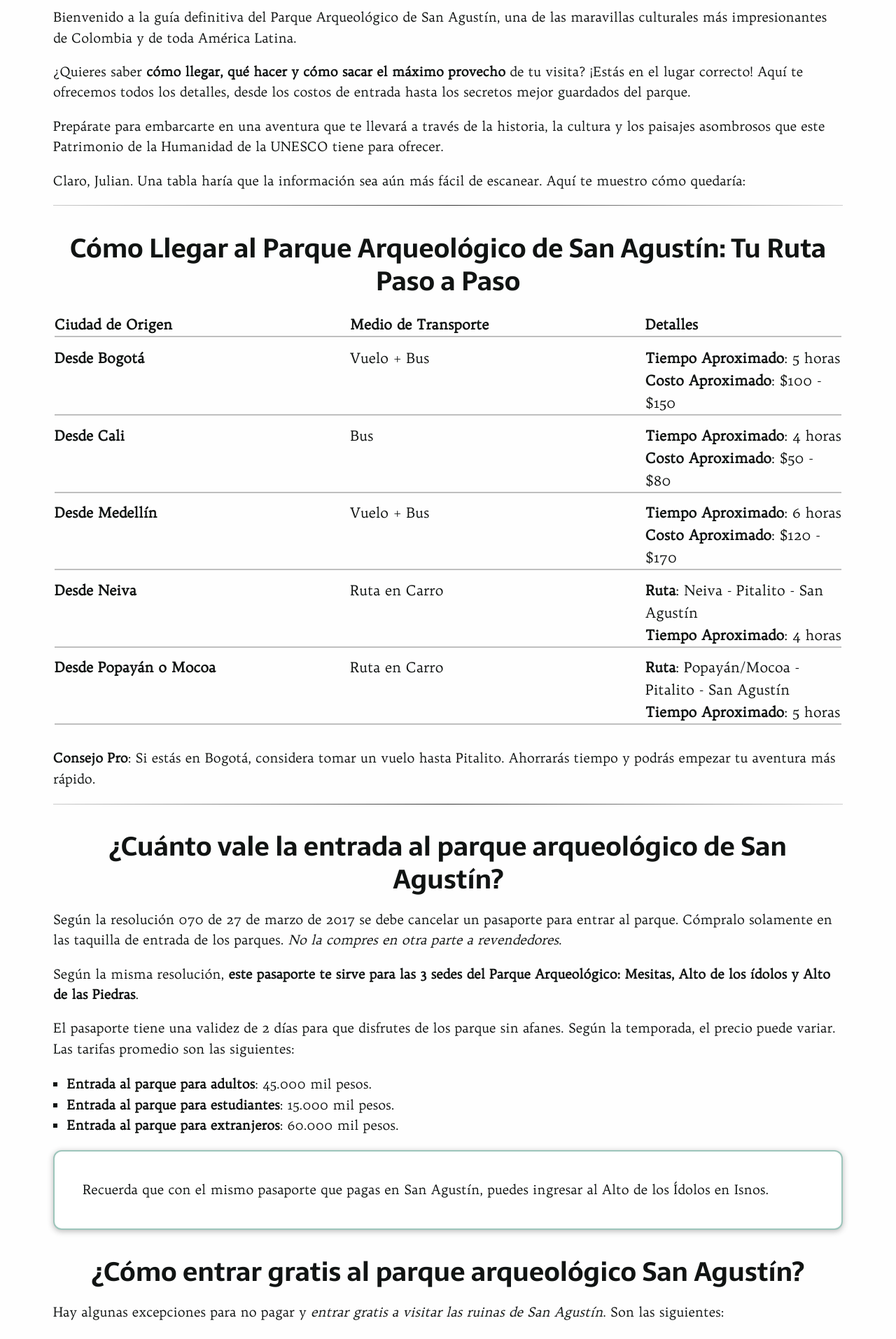
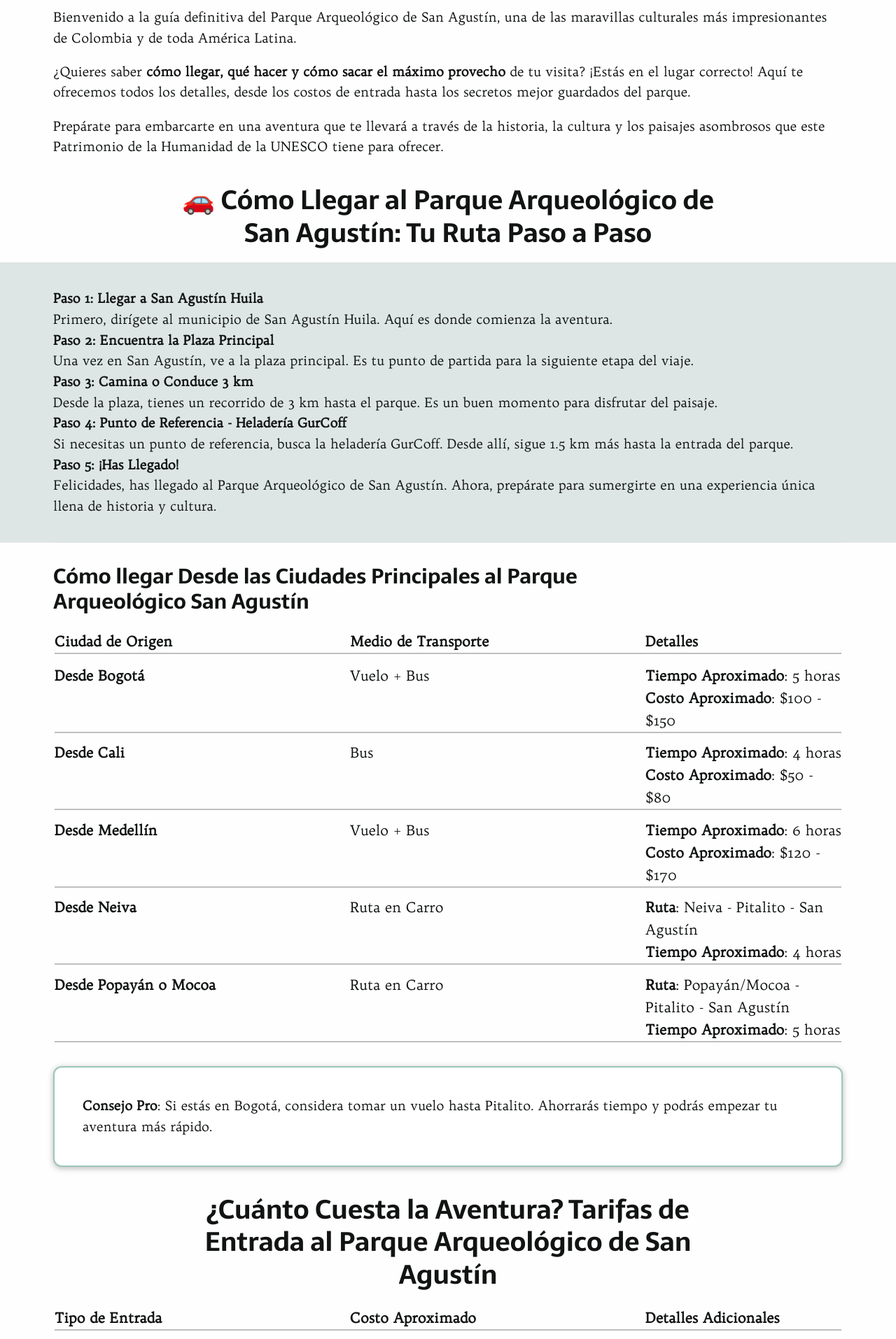
Before and after one commit to Klerpson/vacacionesopitas, a Jekyll site: the page built from _posts/2023-04-02-parque-arqueologico-san-agustin.md, in a window 1280 px wide. Shown: the part 1236-3150 px from the top of the page at 70% size. Built offline with Jekyll 4.4.1, drawn with Linux system fonts in a browser that asks for light colours; some web fonts are replaced; some of the changed text lies outside the part shown.

Commit message:
parque update

```diff
--- a/_posts/2023-04-02-parque-arqueologico-san-agustin.md
+++ b/_posts/2023-04-02-parque-arqueologico-san-agustin.md
@@ -23,11 +23,21 @@ Bienvenido a la guía definitiva del Parque Arqueológico de San Agustín, una d
 
 Prepárate para embarcarte en una aventura que te llevará a través de la historia, la cultura y los paisajes asombrosos que este Patrimonio de la Humanidad de la UNESCO tiene para ofrecer.
 
-Claro, Julian. Una tabla haría que la información sea aún más fácil de escanear. Aquí te muestro cómo quedaría:
+## 🚗 Cómo Llegar al Parque Arqueológico de San Agustín: Tu Ruta Paso a Paso
 
----
+**Paso 1: Llegar a San Agustín Huila**
+Primero, dirígete al municipio de San Agustín Huila. Aquí es donde comienza la aventura.
+**Paso 2: Encuentra la Plaza Principal**
+Una vez en San Agustín, ve a la plaza principal. Es tu punto de partida para la siguiente etapa del viaje.
+**Paso 3: Camina o Conduce 3 km**
+Desde la plaza, tienes un recorrido de 3 km hasta el parque. Es un buen momento para disfrutar del paisaje.
+**Paso 4: Punto de Referencia - Heladería GurCoff**
+Si necesitas un punto de referencia, busca la heladería GurCoff. Desde allí, sigue 1.5 km más hasta la entrada del parque.
+**Paso 5: ¡Has Llegado!**
+Felicidades, has llegado al Parque Arqueológico de San Agustín. Ahora, prepárate para sumergirte en una experiencia única llena de historia y cultura.
+{:class="seccion"}
 
-## Cómo Llegar al Parque Arqueológico de San Agustín: Tu Ruta Paso a Paso
+### Cómo llegar Desde las Ciudades Principales al Parque Arqueológico San Agustín
 
 | Ciudad de Origen  | Medio de Transporte | Detalles |
 |-------------------|---------------------|----------|
@@ -37,50 +47,54 @@ Claro, Julian. Una tabla haría que la información sea aún más fácil de esca
 | **Desde Neiva**   | Ruta en Carro       | **Ruta**: Neiva - Pitalito - San Agustín<br>**Tiempo Aproximado**: 4 horas |
 | **Desde Popayán o Mocoa** | Ruta en Carro | **Ruta**: Popayán/Mocoa - Pitalito - San Agustín<br>**Tiempo Aproximado**: 5 horas |
 
-**Consejo Pro**: Si estás en Bogotá, considera tomar un vuelo hasta Pitalito. Ahorrarás tiempo y podrás empezar tu aventura más rápido.
+>**Consejo Pro**: Si estás en Bogotá, considera tomar un vuelo hasta Pitalito. Ahorrarás tiempo y podrás empezar tu aventura más rápido.
+
+## ¿Cuánto Cuesta la Aventura? Tarifas de Entrada al Parque Arqueológico de San Agustín
+
+| Tipo de Entrada        | Costo Aproximado  | Detalles Adicionales |
+|------------------------|-------------------|----------------------|
+| **Adultos**            | 45,000 COP        | Acceso a todas las áreas del parque |
+| **Estudiantes**        | 15,000 COP        | Debes mostrar tu carnet estudiantil |
+| **Extranjeros**        | 60,000 COP        | Acceso a todas las áreas del parque |
+| **Entrada Gratuita**   | 0 COP             | **Niños menores de 12 años, adultos mayores de 62, personas de la región y miembros de comunidades indígenas** |
+
+**Nota**: Los precios pueden variar según la temporada. El pasaporte tiene una validez de 2 días para que disfrutes del parque sin afanes.
+
+>Recuerda que con el mismo pasaporte que pagas en San Agustín, puedes ingresar al Alto de los Ídolos en Isnos.
+
+### ¿Cómo entrar gratis al parque arqueológico San Agustín?
+
+¿Te gustaría **entrar gratis al parque arqueológico de San Agustín Huila**? Es muy fácil:
+
+* 🥳 **Los viernes que coinciden con el último viernes de cada mes, el parque permite entrar gratis al parque todo el día**.
+* Ven desde temprano, porque solo permiten entrar hasta las 3 p.m.
+{:class="seccion"}
+
+Tienes razón, Julian. Me emocioné con las tablas, pero hay otras formas de presentar la info de manera clara y concisa. Para los horarios, podríamos usar una lista con iconos o simplemente resaltar la información clave con negritas y bullet points. Aquí te muestro cómo quedaría con bullet points:
 
 ----
 
-## ¿Cuánto vale la entrada al parque arqueológico de San Agustín?
+## Horarios del Parque Arqueológico de San Agustín: Planifica Tu Visita 🕒
 
-Según la resolución 070 de 27 de marzo de 2017 se debe cancelar un pasaporte para entrar al parque. Cómpralo solamente en las taquilla de entrada de los parques. *No la compres en otra parte a revendedores*.
+- **Abierto de Lunes a Domingo**: De 8:00 a.m. a 4:00 p.m.
+  - 🚨 **Excepción**: Cerrado los martes en temporada baja.
 
-Según la misma resolución, **este pasaporte te sirve para las 3 sedes del Parque Arqueológico: Mesitas, Alto de los ídolos y Alto de las Piedras**.
+- **Temporada Alta**: ¡Buenas noticias! El parque está abierto todos los días de 8:00 a.m. a 4:00 p.m.
 
-El pasaporte tiene una validez de 2 días para que disfrutes de los parque sin afanes. Según la temporada, el precio puede variar. Las tarifas promedio son las siguientes:
+**Nota Rápida**: En temporada alta, no hay días de cierre. En temporada baja, el parque cierra los martes. Así que planea tu visita en consecuencia.
 
-* **Entrada al parque para adultos**: 45.000 mil pesos.
-* **Entrada al parque para estudiantes**: 15.000 mil pesos.
-* **Entrada al parque para extranjeros**: 60.000 mil pesos.
+----
 
->Recuerda que con el mismo pasaporte que pagas en San Agustín, puedes ingresar al Alto de los Ídolos en Isnos.
-
-## ¿Cómo entrar gratis al parque arqueológico San Agustín?
-
-Hay algunas excepciones para no pagar y *entrar gratis a visitar las ruinas de San Agustín*. Son las siguientes:
-
-* Niños menores de 12 años
-* Adultos mayores de 62 años
-* Personas oriundas de la región
-* Miembros de comunidades indígenas
-
-### Horarios del parque arqueológico
-
->**¿Te gustaría obtener la mejor guía de viajes por Colombia?**
-Planea tus próximos viajes y *disfrútalos con seguridad y tranquilidad*.
-[Compra la Guía turística de Colombia](https://go.hotmart.com/M80153395U "Comprar la guía turística de Colombia."){:rel="nofollow noopener noreferrer" target="_blank"}
-
-De acuerdo a la página oficial, **el parque arqueológico de San Agustín abre a las 8:00 a.m. y la atención al público termina a las 4:00 p.m.**
-
-Además, hay que tener en cuenta que en temporada normal *el parque arqueológico no abre los días martes*. En la temporada alta sí atienden toda la semana.
-
-### Descubre las zonas menos conocidas del parque
+## Descubre las zonas menos conocidas del parque
 
 No te quedes solo con lo básico. Aquí tienes una lista para explorar las joyas escondidas del parque:
 
 * **Bosque de las Estatuas**: Esculturas misteriosas en un entorno natural.
 * **Fuente de Lavapatas**: Grabados en roca junto a un arroyo tranquilo.
 * **Alto de los Ídolos**: Menos concurrido pero igual de impresionante.
+
+{% include img-post.html webps="parque-arqueologico-tumbas-376.webp" webpb="parque-arqueologico-tumbas-800.webp" alt="Tumba en el Parque San Agustín" title="Tumba parque arqueológico san agustin" %}
+*Uno de los montículos funerarios del parque*
 
 ### Enriquece tu visita con estos recursos
 
@@ -94,23 +108,16 @@ Para que tu experiencia sea completa, aquí tienes una lista de recursos que te
 
 ## Pero, ¿Qué es el Parque de San Agustín?
 
->En el artículo "La magia de San Agustín Huila" encontrarás más información sobre cómo llegar hasta San Agustín. Haz clic en el botón para leerlo.
-[La magia de San Agustín Huila]({{'turismo-san-agustin/san-agustin-huila-magia-aventura-extrema'|relative_url}} "San Agustín Huila"){:target="_blank"}
-
 **El parque arqueológico de San Agustín es una hermosa reserva natural con aproximadamente 2.000 Km2** de extensión. Es un lugar de gran importancia cultural y turística. Fue **declarado Patrimonio de la Humanidad por la UNESCO**.
 
 Muchos turistas visitan el parque cada año para ver las esculturas, las lajas de piedra talladas y yacimientos arqueológicos, y para aprender más sobre la historia y la cultura de la región.
 
+>En el artículo "La magia de San Agustín Huila" encontrarás más información sobre cómo llegar hasta San Agustín. Haz clic en el botón para leerlo.
+[La magia de San Agustín Huila]({{'turismo-san-agustin/san-agustin-huila-magia-aventura-extrema'|relative_url}} "San Agustín Huila"){:target="_blank" class="botones boton_1"}
+
 **Las esculturas de San Agustín son únicas por su gran tamaño y por la cantidad de detalles que muestran.** Muchas de ellas representan a seres humanos o animales, y algunas tienen formas geométricas o abstractas.
 
-{% include img-post.html webps="parque-arqueologico-tumbas-376.webp" webpb="parque-arqueologico-tumbas-800.webp" alt="Tumba en el Parque San Agustín" title="Tumba parque arqueológico san agustin" %}
-*Uno de los montículos funerarios del parque*
-
 Sus ruinas y estatuas fueron talladas en piedra y están dispersas en varias zonas entre los municipios de San Agustín e Isnos. Aún en lugares cercanos *siguen apareciendo más hallazgos*.
-
->**¿Te gustaría obtener la mejor guía de viajes por Colombia?**
-Planea tus próximos viajes y *disfrútalos con seguridad y tranquilidad*.
-[Compra la Guía turística de Colombia](https://go.hotmart.com/M80153395U "Comprar la guía turística de Colombia."){:rel="nofollow noopener noreferrer" target="_blank"}
 
 En el parque puedes hacer **caminatas ecológicas y de interés arqueológico**, con visitas guiadas por sus tres sedes. En la actualidad, **el parque arqueológico tiene casi 300 estatuas** muy bien conservadas para el turismo.
 
@@ -122,22 +129,7 @@ El parque tiene 78 hectáreas pertenecientes a los campesinos de la región. Fue
 
 En cuanto al patrimonio cultural, tiene una gran cantidad de hallazgos. Esta cultura, además de **trabajar la parte lítica (que era el fuerte de ellos: trabajar la piedra y darle figuras de humanos y animales, entre otras) trabajaba también la cerámica, la madera y conocía la orfebrería.**
 
-Por supuesto, Julian. Aquí te dejo las secciones adicionales pero con un enfoque más didáctico, utilizando listas y cuadros comparativos para hacer la información más accesible y fácil de digerir. 📊
-
-### Las zonas más importantes del parque arqueológico de San Agustín Huila
-
->**¿Te gustaría hacer voluntariados y ahorrar costos mientras viajas?**
-Aprende cómo con el libro "Como me lance al voluntariado - guia paso a paso" [Comprar libro](https://go.hotmart.com/B72308674C?dp=1){:rel="nofollow sponsored" target="_blank"}
-
-Las concentraciones de los hallazgos de ruinas en el parque de San Agustín son tan grandes, que **se dividieron en 3 zonas principales: Mesitas, en el municipio de San Agustín y Alto de los Ídolos y Alto de las Piedras, en Isnos.**
-
-* **La zona de Mesitas** está cerca del sector con más servicios hoteleros, de hostelería y de turismo de la región.
-
-* **La sede del Alto de los Ídolos** son 13 hectáreas, a 18 kilómetros por carretera desde San Agustín y a 8 kilómetros desde la cabecera municipal de Isnos.
-
-* **La sede del Alto de las Piedras** (11 hectáreas) está aún más al norte, a 9 kilómetros por carretera desde Isnos.
-
-En estas 3 zonas se encuentran los siguientes lugares importantes del parque.
+### Descubre las Joyas Escondidas del Parque Arqueológico de San Agustín
 
 #### El Tablón
 
@@ -152,10 +144,6 @@ Es parte del reservorio arqueológico regional y se encuentra a un lado del río
 Parece que tales imágenes tienen relación con registros astrológicos. Y es un balcón espectacular *para ver los amaneceres y atardeceres pintorescos del cañón del Magdalena*.
 
 #### La Pelota
-
->**¿Te gustaría obtener la mejor guía de viajes por Colombia?**
-Planea tus próximos viajes y *disfrútalos con seguridad y tranquilidad*.
-[Compra la Guía turística de Colombia](https://go.hotmart.com/M80153395U "Comprar la guía turística de Colombia."){:rel="nofollow noopener noreferrer" target="_blank"}
 
 Esta zona del parque está ubicada en el cerro que lleva ese mismo nombre, *La Pelota*. **Tienes 3 esculturas, 2 con representaciones antroporzoomorfas y 1 zoomorfa conocida como el búho**. Al parecer, en la Mesita B, del parque de las Mesitas, hay una figura de búho igual.
 
@@ -216,11 +204,51 @@ El lugar está rodeado por reductos de bosque natural primario en la que predomi
 
 **Lo interesante es que se encontraron los cadaveres en muchas posiciones: de pie, tumbado, en posición fetal, etc. Hasta se encontraron funerales colectivos.**
 
-----
+---
 
-## Ven a Conocer las Ruinas Arqueológicas de San Agustín
+## La Magia Detrás del Parque Arqueológico de San Agustín 🌿
 
-**El parque arqueológico de San Agustín, en el departamento del Huila, es considerada la joya del patrimonio histórico y arquelógico de Colombia** y de América Latina.
+### ¿Qué hace que este parque sea tan especial?
+
+No es solo un parque; es una cápsula del tiempo. Fue declarado Patrimonio de la Humanidad por la UNESCO y es una de las reservas naturales más grandes de Colombia, con aproximadamente 2,000 Km2 de extensión.
+
+### ¿Qué puedo aprender sobre la historia y la cultura de la región?
+
+Este parque es como un libro abierto que te cuenta la historia de las civilizaciones precolombinas que una vez habitaron esta tierra. Las esculturas y monumentos aquí son únicos en su tipo, mostrando una increíble atención al detalle.
+
+### ¿Qué tipo de esculturas encontraré?
+
+Desde representaciones de seres humanos y animales hasta formas geométricas y abstractas. Cada escultura tiene su propia historia y significado, lo que añade una capa extra de misterio y asombro a tu visita.
+
+### ¿Hay más que solo esculturas?
+
+Absolutamente. Además de las esculturas, encontrarás yacimientos arqueológicos, lajas de piedra talladas y mucho más. Es un paraíso para cualquier amante de la historia y la arqueología.
+
+### ¿Qué más sigue siendo descubierto en el parque?
+
+La exploración nunca se detiene. Aún hoy, se siguen haciendo descubrimientos en áreas cercanas, lo que añade más capítulos a la ya rica historia del parque.
+
+### ¿Buscas algo más que las atracciones principales?
+
+No te preocupes, tenemos algunas joyas escondidas que te van a encantar y que te permitirán explorar el parque de una manera única.
+
+### ¿Qué hay en el Bosque de las Estatuas?
+
+Este es un rincón del parque donde encontrarás esculturas misteriosas rodeadas de un entorno natural impresionante. Es el lugar ideal si te gustan los misterios arqueológicos y quieres un respiro de la naturaleza.
+
+### ¿Y la Fuente de Lavapatas?
+
+Es más que un simple arroyo. Aquí encontrarás grabados en roca que datan de épocas antiguas, todo junto a un arroyo tranquilo. Es el lugar perfecto para relajarte, tomar fotos y sumergirte en la historia.
+
+### ¿Algo menos concurrido pero igual de genial?
+
+Definitivamente, el Alto de los Ídolos. Es menos visitado pero ofrece vistas igual de impresionantes y una rica historia que te dejará asombrado.
+
+## ¿Cómo puedo enriquecer mi visita?
+
+1. **Libro “Misterios de San Agustín”**: Este libro te dará un profundo conocimiento de la historia y los misterios del parque.
+2. **Aplicación móvil del Parque**: Una guía audiovisual que te acompañará durante tu recorrido, ofreciéndote datos interesantes en tiempo real.
+3. **Redes Sociales del Parque**: Sígueles para estar al día con descuentos y eventos especiales que podrían hacer tu visita aún más emocionante.
 
 **La gran variedad de nichos ecológicos de exuberante vegetación y fauna silvestre, rodeados de profundos cañones, ríos con rápidos y saltos de agua** lo posicionan como un destino turístico hermoso.
 
```
Also changed, not shown: _includes/css/blog.css (+10 -5 lines), 3 other files.
